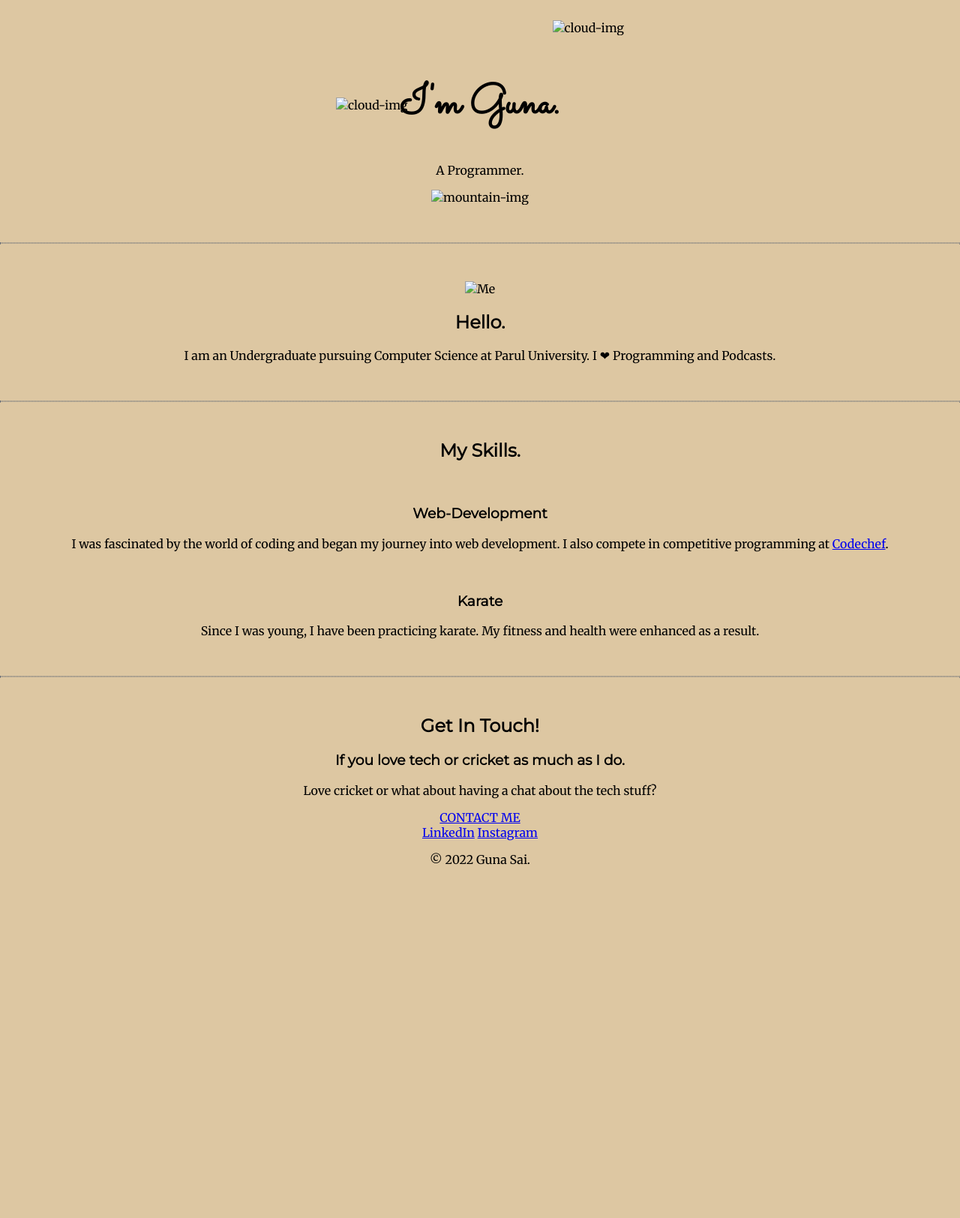
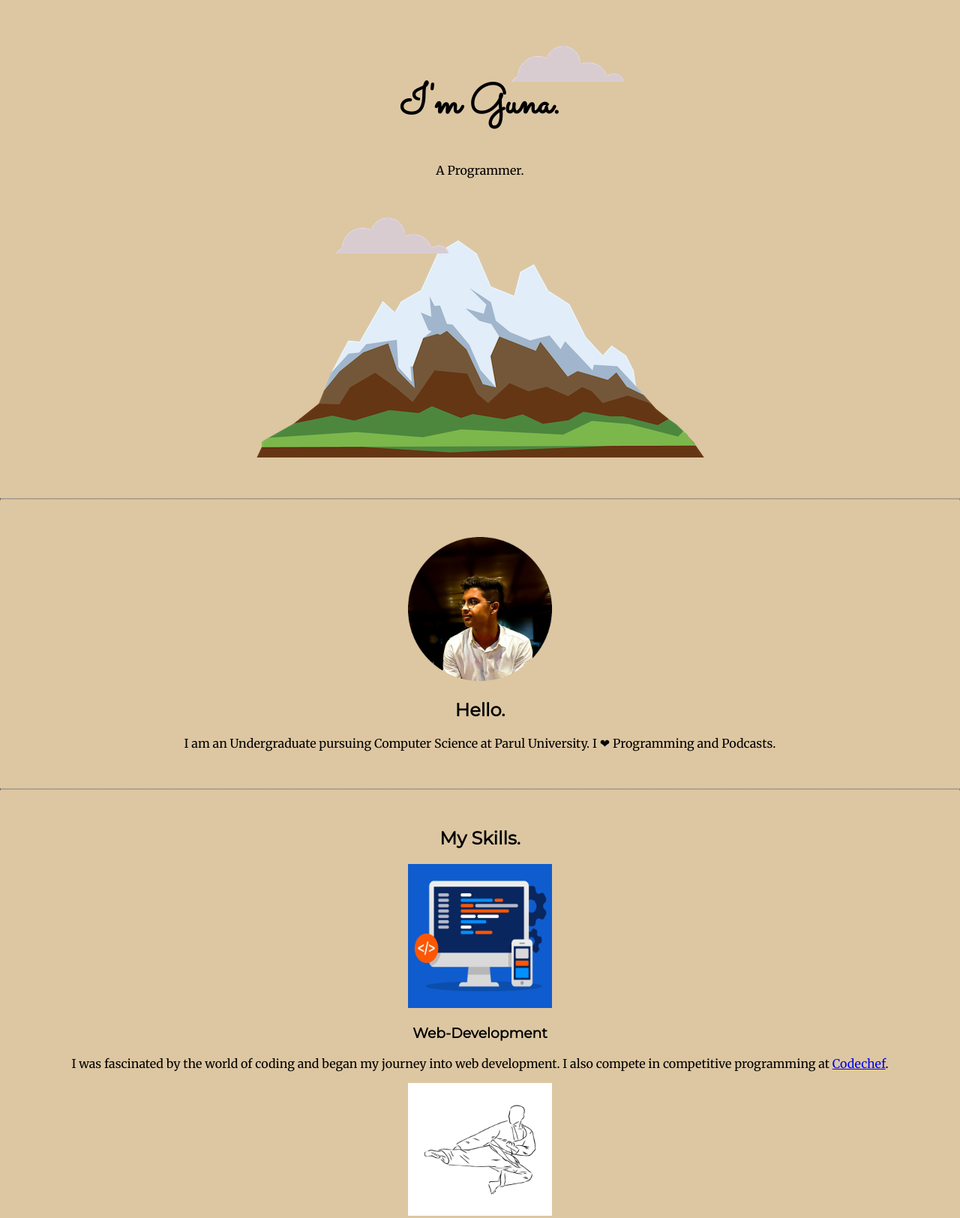
Before and after one commit to gunasai001/cv, a plain HTML site: page index.html in a window 1280 px wide. Shown: the top 1624 px of the page at 75% size. Before the commit the page ends 1172 px from the top, so only its background shows below. Drawn offline with Linux system fonts and the light colour scheme; files that its build step writes are made by us from their sources.

Commit message:
Update index.html

```diff
--- a/index.html
+++ b/index.html
@@ -5,24 +5,24 @@
   <meta name="viewport" content="width=device-width, initial-scale=1.0">
   <meta http-equiv="X-UA-Compatible" content="ie=edge">
   <title>Guna Sai</title>
-  <link rel="stylesheet" href="CSS/style.css">
-  <link rel="icon" href="Images/favicon.ico">
+  <link rel="stylesheet" href="style.css">
+  <link rel="icon" href="favicon.ico">
   <link rel="preconnect" href="https://fonts.googleapis.com">
 <link rel="preconnect" href="https://fonts.gstatic.com" crossorigin>
 <link href="https://fonts.googleapis.com/css2?family=Merriweather&family=Montserrat&family=Sacramento&display=swap" rel="stylesheet">
 </head>
 <body>
   <div class="top-container">
-    <img class="top-cloud" src="Images/cloud.png" alt="cloud-img">
+    <img class="top-cloud" src="cloud.png" alt="cloud-img">
     <h1>I'm Guna.</h1>
     <p>A Programmer.</p>
-    <img class="bottom-cloud" src="Images/cloud.png" alt="cloud-img">
-    <img src="Images/mountain.png" alt="mountain-img">
+    <img class="bottom-cloud" src="cloud.png" alt="cloud-img">
+    <img src="mountain.png" alt="mountain-img">
   </div>
 <hr>
   <div class="middle-container">
   <div class="profile">
-    <img src="Images/GUNA.png" alt="Me">
+    <img src="GUNA.png" alt="Me">
     <h2>Hello.</h2>
     <p>I am an Undergraduate pursuing Computer Science at Parul University. I ❤ Programming and Podcasts.</p>
   </div>
@@ -30,12 +30,12 @@
   <div class="skills">
     <h2>My Skills.</h2>
     <div class="skill-row">
-      <img class="" src="Images/web.dev.png" alt="">
+      <img class="" src="web.dev.png" alt="">
       <h3>Web-Development</h3>
       <p>I was fascinated by the world of coding and began my journey into web development. I also compete in competitive programming at <a href="https://www.codechef.com/users/gunasai_18">Codechef</a>.</p>
     </div>
     <div class="skill-row">
-      <img class="" src="Images/karate_web.png" alt="">
+      <img class="" src="karate_web.png" alt="">
       <h3>Karate</h3></h3>
       <p>Since I was young, I have been practicing karate. My fitness and health were enhanced as a result.</p>
     </div>
```
